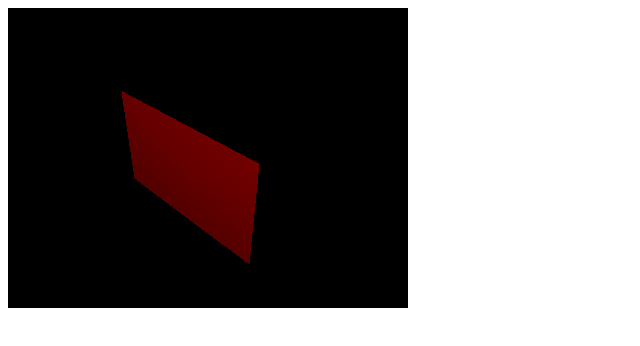
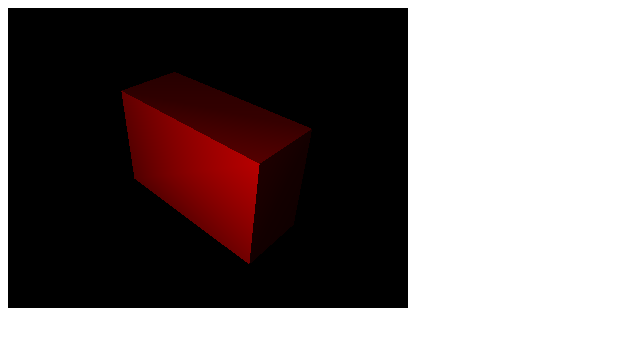
Before and after one commit to Jwaxo/memory_city, a plain HTML site: page test.html in a window 1280 px wide. Shown: the whole page, without its empty margins (0-640 px from the left). Drawn offline with nearby package versions, Linux system fonts and the light colour scheme.

Commit message:
corrected light position to see object

```diff
--- a/test.html
+++ b/test.html
@@ -82,9 +82,9 @@
 	var pointLight = new THREE.PointLight( 0xFFFFFF );
 
 	// set its position
-	pointLight.position.x = 10;
-	pointLight.position.y = 50;
-	pointLight.position.z = 130;
+	pointLight.position.x = 150;
+	pointLight.position.y = 150;
+	pointLight.position.z = 200;
 
 	// add to the scene
 	scene.add(pointLight);
```
